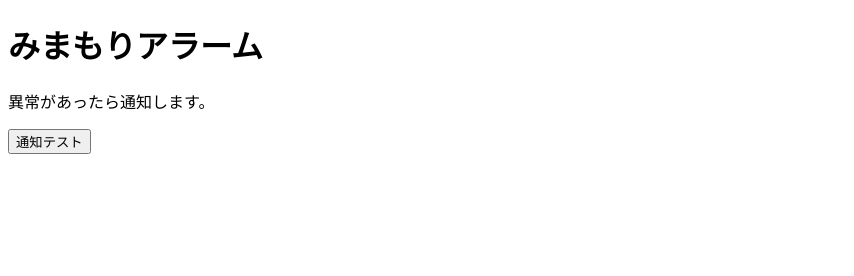
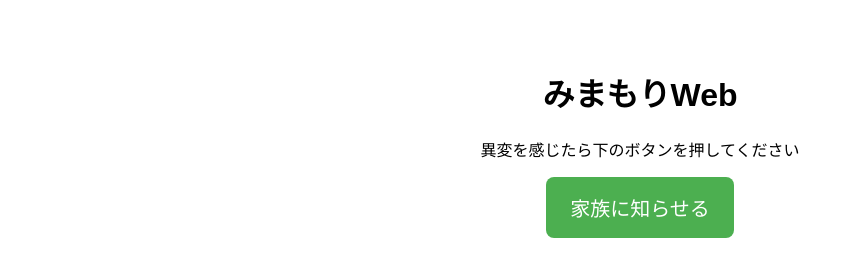
Before and after one commit to kamuibibi/mimamori-web, a plain HTML site: page index.html in a window 1280 px wide. Shown: the whole page, without its empty margins (0-854 px from the left). Drawn offline with Linux system fonts and the light colour scheme.

Commit message:
Update index.html

```diff
--- a/index.html
+++ b/index.html
@@ -1,17 +1,33 @@
-
 <!DOCTYPE html>
 <html lang="ja">
 <head>
   <meta charset="UTF-8">
-  <title>みまもりアラーム</title>
+  <title>みまもり</title>
   <meta name="viewport" content="width=device-width, initial-scale=1.0">
+
+  <style>
+    body {
+      font-family: sans-serif;
+      text-align: center;
+      padding: 40px;
+    }
+    button {
+      font-size: 20px;
+      padding: 16px 24px;
+      background-color: #4CAF50;
+      color: white;
+      border: none;
+      border-radius: 8px;
+    }
+  </style>
 </head>
+
 <body>
-  <h1>みまもりアラーム</h1>
-  <p>異常があったら通知します。</p>
+  <h1>みまもりWeb</h1>
+  <p>異変を感じたら下のボタンを押してください</p>
 
-  <button onclick="alert('通知テスト')">
-    通知テスト
+  <button onclick="alert('ボタンが押されました')">
+    家族に知らせる
   </button>
 </body>
 </html>
```
